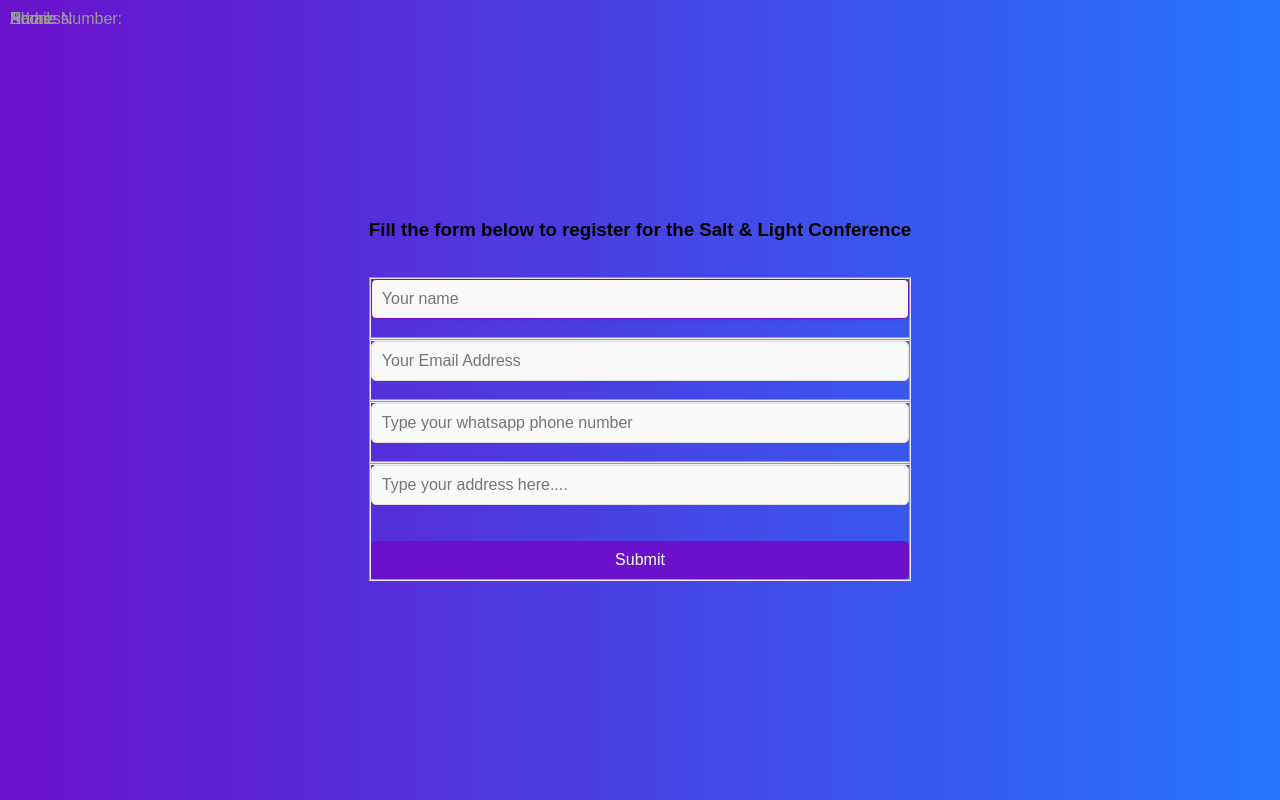
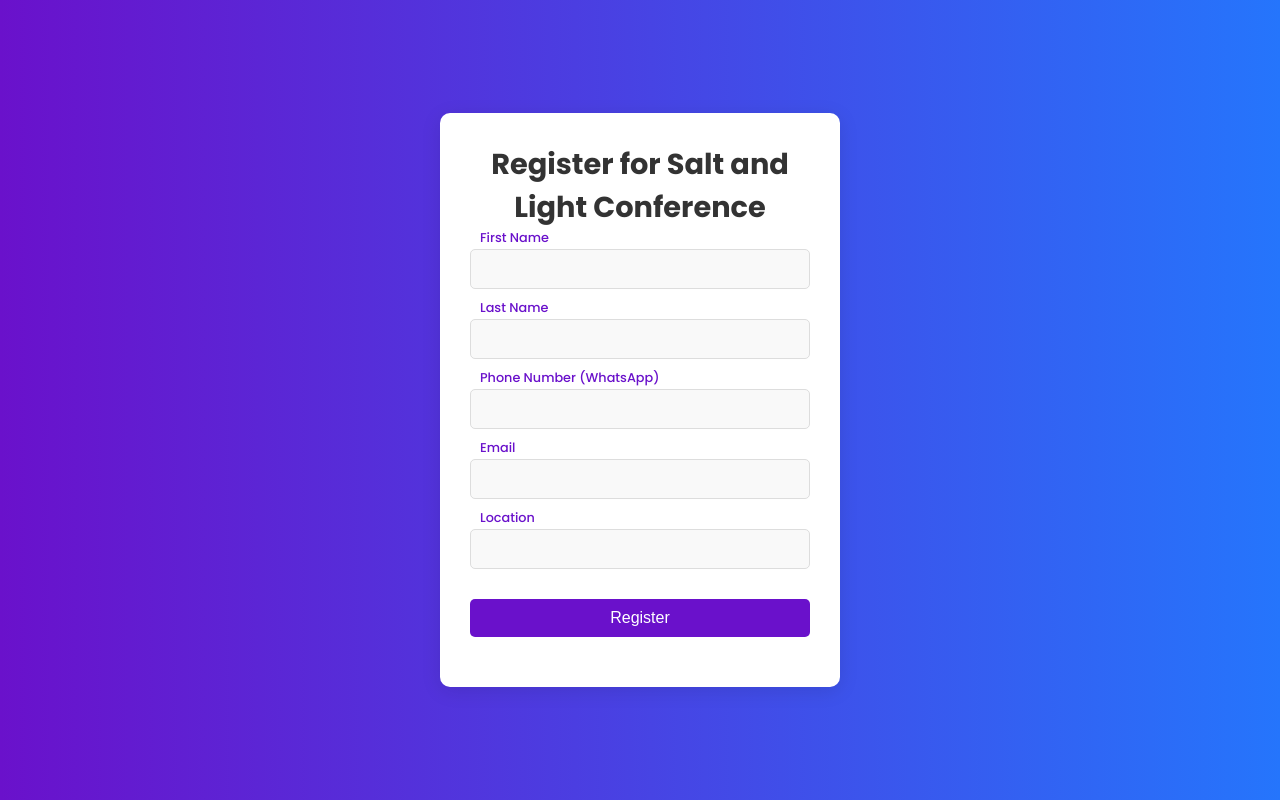
Before and after one commit to Philip-Ajayi/Salt-and-light, a website: page index.html in a window 1280 px wide. Drawn offline with Linux system fonts and the light colour scheme.

Commit message:
Update index.html

```diff
--- a/index.html
+++ b/index.html
@@ -1,30 +1,41 @@
 <!DOCTYPE html>
-<html>
+<html lang="en">
 <head>
-	<link rel="stylesheet" type="text/css" href="style.css">
+    <meta charset="UTF-8">
+    <meta name="viewport" content="width=device-width, initial-scale=1.0">
+    <title>Register for Salt and Light Conference</title>
+    <link rel="stylesheet" href="style.css">
+    <link href="https://fonts.googleapis.com/css2?family=Poppins:wght@300;500;700&display=swap" rel="stylesheet">
 </head>
 <body>
-<div >
-  <form id="contact" action="/contactus" method="POST">
-    <h3>Fill the form below to register for the Salt & Light Conference</h3><br><br>
-        <fieldset>
-    	<label >Name:&nbsp&nbsp&nbsp</label>
-    	  <input name="name" placeholder="Your name" type="text" tabindex="1" required autofocus><br><br>
-    	   </fieldset>
-    	    <fieldset>
-    	  <label >Email:&nbsp&nbsp&nbsp</label>
-    	  <input name="email" placeholder="Your Email Address" type="email" tabindex="2" required><br><br>
-    	   </fieldset>
-    	   <fieldset>
- 		<label >Phone Number:&nbsp</label>
- 	     <input name="Phone Number"  placeholder="Type your whatsapp phone number" type="text" tabindex="3" required><br><br>
- 	 </fieldset>
- 	      <fieldset>
- 	     <label >Address:</label>
-    	  <input name="address" placeholder="Type your address here...." type="text" tabindex="4" required></input><br><br>&nbsp&nbsp
-          <button name="submit" type="submit" id="contact-submit" value="contactus" data-submit="...Sending">Submit</button>
-        </fieldset>
-  </form>
-</div>
+    <div class="container">
+        <h1>Register for Salt and Light Conference</h1>
+        <form id="registrationForm">
+            <div class="input-group">
+                <input type="text" id="firstName" name="firstName" required>
+                <label>First Name</label>
+            </div>
+            <div class="input-group">
+                <input type="text" id="lastName" name="lastName" required>
+                <label>Last Name</label>
+            </div>
+            <div class="input-group">
+                <input type="tel" id="phone" name="phone" required>
+                <label>Phone Number (WhatsApp)</label>
+            </div>
+            <div class="input-group">
+                <input type="email" id="email" name="email" required>
+                <label>Email</label>
+            </div>
+            <div class="input-group">
+                <input type="text" id="location" name="location" required>
+                <label>Location</label>
+            </div>
+            <button type="submit">Register</button>
+        </form>
+        <p id="message"></p>
+    </div>
+
+    <script src="script.js"></script>
 </body>
-</html>
+	</html>
```
